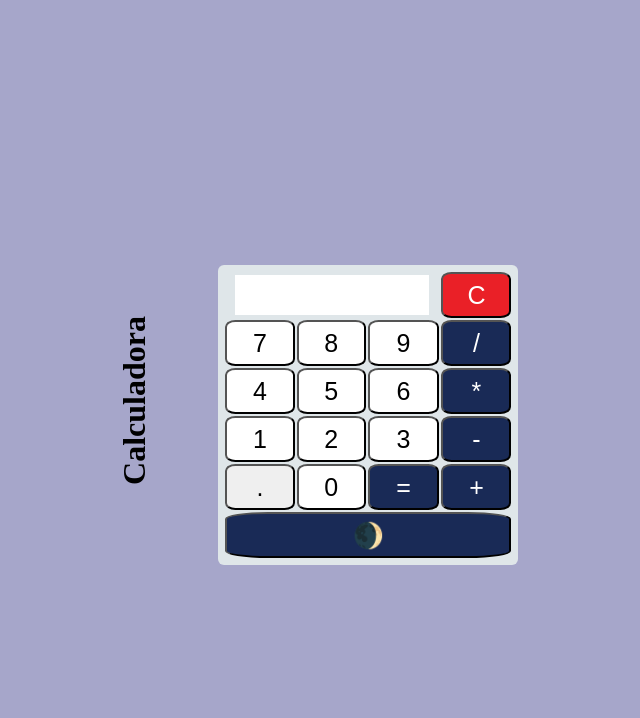
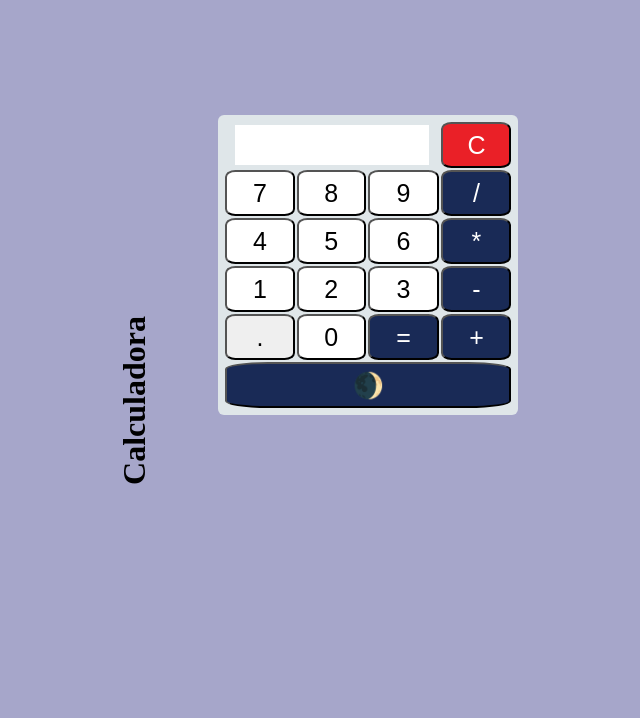
Before and after one commit to MatheusAlves00/calculadoraJS, a plain HTML site: page index.html in a window 1280 px wide. Shown: the whole page, without its empty margins (356-996 px from the left). Drawn offline with Linux system fonts and the light colour scheme.

Commit message:
feature: Style improvements

```diff
--- a/index.html
+++ b/index.html
@@ -4,14 +4,17 @@
     <meta charset="UTF-8">
     <meta name="viewport" content="width=device-width, initial-scale=1.0">
     <meta http-equiv="X-UA-Compatible" content="ie=edge">
+    <link rel="preconnect" href="https://fonts.googleapis.com">
+    <link rel="preconnect" href="https://fonts.gstatic.com" crossorigin>
+    <link href="https://fonts.googleapis.com/css2?family=Roboto:wght@100;400;700&display=swap" rel="stylesheet">
     <link rel="stylesheet" href="style.css">
     <title>Calculadora</title>
 </head>
 <body>
     <div class="container">
         <div><h1>Calculadora</h1></div>
-        <div>
-
+        <div class="content">
+            <div class="calculator">
                 <table>
                     <tr>
                         <td colspan="3" width="75%" class="coluna-display"><input type="text" id="display" disabled></td>
@@ -50,6 +53,8 @@
             </div>
         </div>
 
+    </div>
+
     <script src="app.js"></script>
 </body>
 </html>
```
Lines whose indentation alone changed are shown as unchanged.
